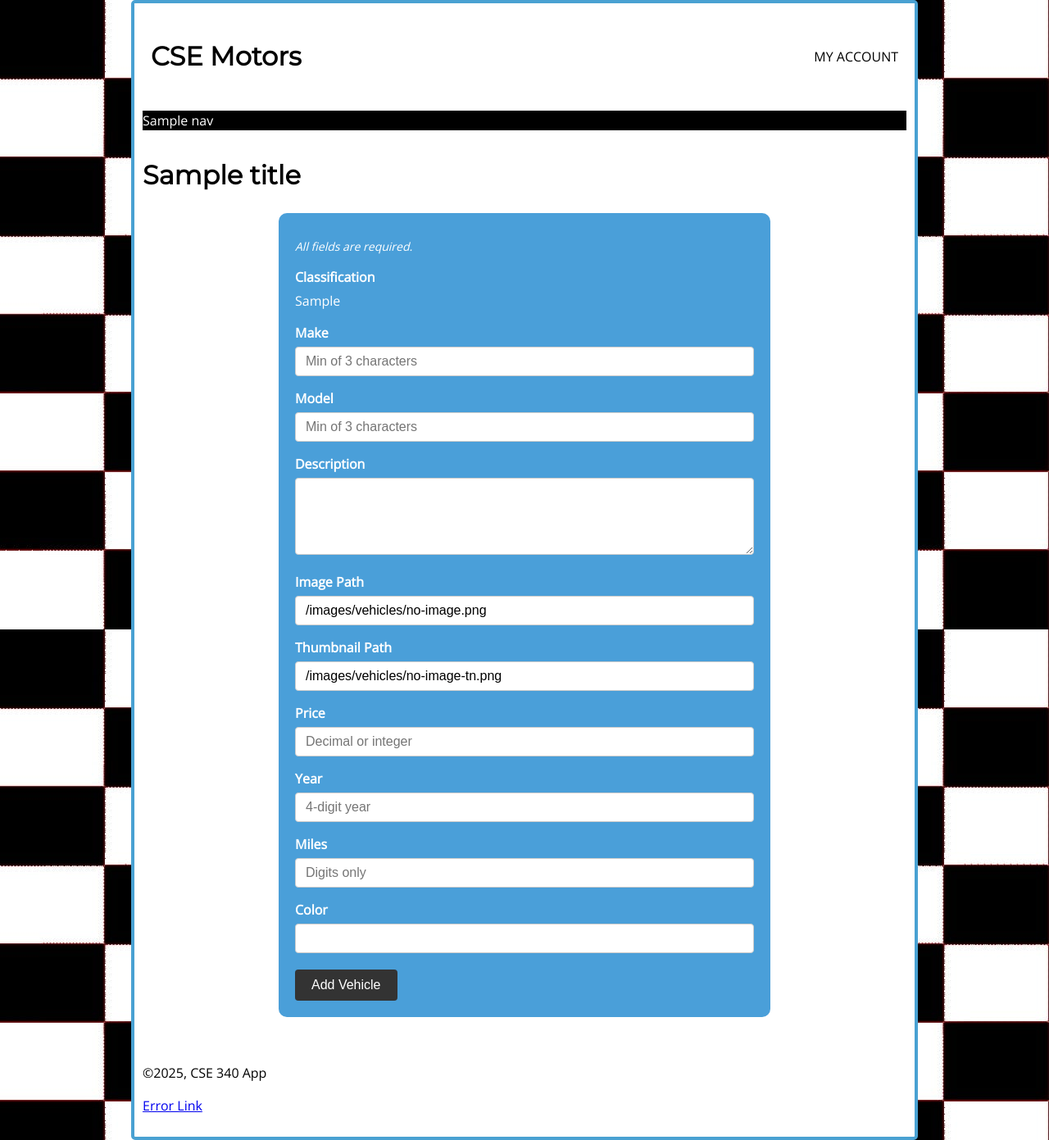
After one commit to adavidarevalo/CSE340, a Node server app: template views/inventory/add-inventory.ejs in a window 1280 px wide. The commit adds this page. Shown: the whole page at 82% size. Run offline with Node 20, Linux system fonts and the light colour scheme; the template is opened without the code that fills it: most values are stand-ins (such as "Sample title", 1, 10 or a date in 2020); some libraries are stand-ins or nearby versions.

Commit message:
Add new classification and inventory handling

```diff
--- a/package.json
+++ b/package.json
@@ -10,10 +10,15 @@
   "author": "David Arevalo",
   "license": "ISC",
   "dependencies": {
+    "connect-flash": "^0.1.1",
+    "connect-pg-simple": "^10.0.0",
     "dotenv": "^16.0.3",
     "ejs": "^3.1.9",
     "express": "^4.18.2",
     "express-ejs-layouts": "^2.5.1",
+    "express-messages": "^1.0.1",
+    "express-session": "^1.18.2",
+    "express-validator": "^7.2.1",
     "pg": "^8.8.0"
   },
   "devDependencies": {
--- a/public/css/styles.css
+++ b/public/css/styles.css
@@ -349,3 +349,107 @@ nav a {
   list-style: none;
   padding: 0;
 }
+
+/************ Forms ***************/
+form {
+  max-width: 600px;
+  margin: 20px auto;
+}
+
+fieldset {
+  background-color: #4a9fd9;
+  color: white;
+  border: none;
+  border-radius: 10px;
+  padding: 20px;
+  margin: 0;
+}
+
+fieldset p {
+  margin: 10px 0 5px 0;
+  font-size: 14px;
+  font-style: italic;
+}
+
+form label {
+  display: block;
+  font-weight: bold;
+  margin-top: 15px;
+  margin-bottom: 5px;
+  color: white;
+}
+
+form input[type="text"],
+form input[type="number"],
+form select,
+form textarea {
+  width: 100%;
+  padding: 8px 12px;
+  border: 1px solid #ccc;
+  border-radius: 4px;
+  font-size: 16px;
+  background-color: white;
+}
+
+form input[type="submit"] {
+  background-color: #333;
+  color: white;
+  padding: 10px 20px;
+  border: none;
+  border-radius: 4px;
+  cursor: pointer;
+  font-size: 16px;
+  margin-top: 20px;
+}
+
+form input[type="submit"]:hover {
+  background-color: #555;
+}
+
+/* Management page links */
+main ul li {
+  margin: 10px 0;
+}
+
+main ul li a {
+  color: #4a9fd9;
+  text-decoration: underline;
+}
+
+main ul li a:hover {
+  color: #2d5aa0;
+}
+
+/* Error messages */
+.notice {
+  background-color: #ffebee;
+  border: 1px solid #f44336;
+  color: #c62828;
+  padding: 10px;
+  border-radius: 4px;
+  margin: 10px 0;
+  list-style: none;
+}
+
+.notice li {
+  margin: 5px 0;
+}
+
+/* Flash messages */
+.flash {
+  padding: 10px;
+  margin: 10px 0;
+  border-radius: 4px;
+}
+
+.flash.notice {
+  background-color: #d4edda;
+  border-color: #c3e6cb;
+  color: #155724;
+}
+
+.flash.error {
+  background-color: #f8d7da;
+  border-color: #f5c6cb;
+  color: #721c24;
+}
--- a/server.js
+++ b/server.js
@@ -7,7 +7,10 @@
  *************************/
 const express = require("express")
 const expressLayouts = require("express-ejs-layouts")
+const session = require("express-session")
+const pool = require('./database/')
 const env = require("dotenv").config()
+const flash = require("connect-flash")
 const app = express()
 const static = require("./routes/static")
 const inventoryRoute = require("./routes/inventoryRoute")
@@ -20,6 +23,31 @@ const utilities = require("./utilities")
 app.set("view engine", "ejs")
 app.use(expressLayouts)
 app.set("layout", "./layouts/layout") // not at views root
+
+/* ***********************
+ * Middleware
+ * ************************/
+app.use(session({
+  store: new (require('connect-pg-simple')(session))({
+    createTableIfMissing: true,
+    pool,
+  }),
+  secret: process.env.SESSION_SECRET,
+  resave: true,
+  saveUninitialized: true,
+  name: 'sessionId',
+}))
+
+// Express Messages Middleware
+app.use(require('connect-flash')())
+app.use(function(req, res, next){
+  res.locals.messages = require('express-messages')(req, res)
+  next()
+})
+
+// Body parser middleware
+app.use(express.json())
+app.use(express.urlencoded({ extended: true })) // for parsing application/x-www-form-urlencoded
 
 /* ***********************
  * Routes
--- /dev/null
+++ b/views/inventory/add-inventory.ejs
@@ -0,0 +1,150 @@
+<% if (title) { %>
+  <h1><%= title %></h1>
+<% } else {res.redirect('/')} %>
+
+<%- messages() %>
+
+<% if (errors) { %>
+  <ul class="notice">
+   <% errors.array().forEach(error => { %>
+     <li><%= error.msg %></li>
+  <%  }) %>
+   </ul>
+<% } %>
+
+<form action="/inv/add-inventory" method="post" id="inventoryForm">
+  <fieldset>
+    <p>All fields are required.</p>
+
+    <label for="classificationList">Classification</label>
+    <%- classificationList %>
+
+    <label for="inv_make">Make</label>
+    <input type="text" id="inv_make" name="inv_make" required placeholder="Min of 3 characters"
+           <% if(locals.inv_make) { %>value="<%= locals.inv_make %>"<% } %>>
+
+    <label for="inv_model">Model</label>
+    <input type="text" id="inv_model" name="inv_model" required placeholder="Min of 3 characters"
+           <% if(locals.inv_model) { %>value="<%= locals.inv_model %>"<% } %>>
+
+    <label for="inv_description">Description</label>
+    <textarea id="inv_description" name="inv_description" required rows="4"><% if(locals.inv_description) { %><%= locals.inv_description %><% } %></textarea>
+
+    <label for="inv_image">Image Path</label>
+    <input type="text" id="inv_image" name="inv_image" required
+           <% if(locals.inv_image) { %>value="<%= locals.inv_image %>"<% } else { %>value="/images/vehicles/no-image.png"<% } %>>
+
+    <label for="inv_thumbnail">Thumbnail Path</label>
+    <input type="text" id="inv_thumbnail" name="inv_thumbnail" required
+           <% if(locals.inv_thumbnail) { %>value="<%= locals.inv_thumbnail %>"<% } else { %>value="/images/vehicles/no-image-tn.png"<% } %>>
+
+    <label for="inv_price">Price</label>
+    <input type="number" id="inv_price" name="inv_price" required step="0.01" min="0" placeholder="Decimal or integer"
+           <% if(locals.inv_price) { %>value="<%= locals.inv_price %>"<% } %>>
+
+    <label for="inv_year">Year</label>
+    <input type="number" id="inv_year" name="inv_year" required min="1900" max="<%= new Date().getFullYear() + 1 %>" placeholder="4-digit year"
+           <% if(locals.inv_year) { %>value="<%= locals.inv_year %>"<% } %>>
+
+    <label for="inv_miles">Miles</label>
+    <input type="number" id="inv_miles" name="inv_miles" required min="0" placeholder="Digits only"
+           <% if(locals.inv_miles) { %>value="<%= locals.inv_miles %>"<% } %>>
+
+    <label for="inv_color">Color</label>
+    <input type="text" id="inv_color" name="inv_color" required
+           <% if(locals.inv_color) { %>value="<%= locals.inv_color %>"<% } %>>
+
+    <input type="submit" value="Add Vehicle" id="inventoryButton">
+  </fieldset>
+</form>
+
+<script>
+document.addEventListener("DOMContentLoaded", function() {
+  const form = document.querySelector("#inventoryForm");
+  const inputs = form.querySelectorAll("input, select, textarea");
+
+  form.addEventListener("submit", function(event) {
+    let isValid = true;
+
+    // Check all required fields
+    inputs.forEach(input => {
+      if (input.hasAttribute('required') && !input.value.trim()) {
+        isValid = false;
+        input.style.border = "2px solid red";
+      } else {
+        input.style.border = "";
+      }
+    });
+
+    if (!isValid) {
+      event.preventDefault();
+      alert("Please fill in all required fields");
+    }
+  });
+
+  // Remove red border when user starts typing
+  inputs.forEach(input => {
+    input.addEventListener('input', function() {
+      this.style.border = "";
+    });
+  });
+});
+</script>
+
+<script>
+document.addEventListener("DOMContentLoaded", function() {
+  const form = document.querySelector("#inventoryForm");
+  const inputs = form.querySelectorAll("input, select, textarea");
+
+  form.addEventListener("submit", function(event) {
+    let isValid = true;
+
+    // Check all required fields
+    inputs.forEach(input => {
+      if (input.hasAttribute('required') && !input.value.trim()) {
+        isValid = false;
+        input.style.border = "2px solid red";
+      } else {
+        input.style.border = "";
+      }
+    });
+
+    // Validate year
+    const year = document.querySelector("#inv_year");
+    const currentYear = new Date().getFullYear();
+    if (year.value < 1900 || year.value > currentYear + 1) {
+      isValid = false;
+      year.style.border = "2px solid red";
+      alert("Please enter a valid year between 1900 and " + (currentYear + 1));
+    }
+
+    // Validate price
+    const price = document.querySelector("#inv_price");
+    if (price.value < 0) {
+      isValid = false;
+      price.style.border = "2px solid red";
+      alert("Price cannot be negative");
+    }
+
+    // Validate miles
+    const miles = document.querySelector("#inv_miles");
+    if (miles.value < 0) {
+      isValid = false;
+      miles.style.border = "2px solid red";
+      alert("Miles cannot be negative");
+    }
+
+    if (!isValid) {
+      event.preventDefault();
+      alert("Please correct the highlighted fields");
+    }
+  });
+
+  // Remove red border when user starts typing
+  inputs.forEach(input => {
+    input.addEventListener('input', function() {
+      this.style.border = "";
+    });
+  });
+});
+</script>
```
Also changed, not shown: controllers/invController.js (+118 -0 lines), models/inventory-model.js (+38 -1 lines), routes/inventoryRoute.js (+27 -3 lines), utilities/index.js (+22 -0 lines), utilities/inventory-validation.js (added, +145 -0 lines), views/inventory/add-classification.ejs (added, +57 -0 lines), views/inventory/management.ejs (added, +12 -0 lines), 1 other file.
